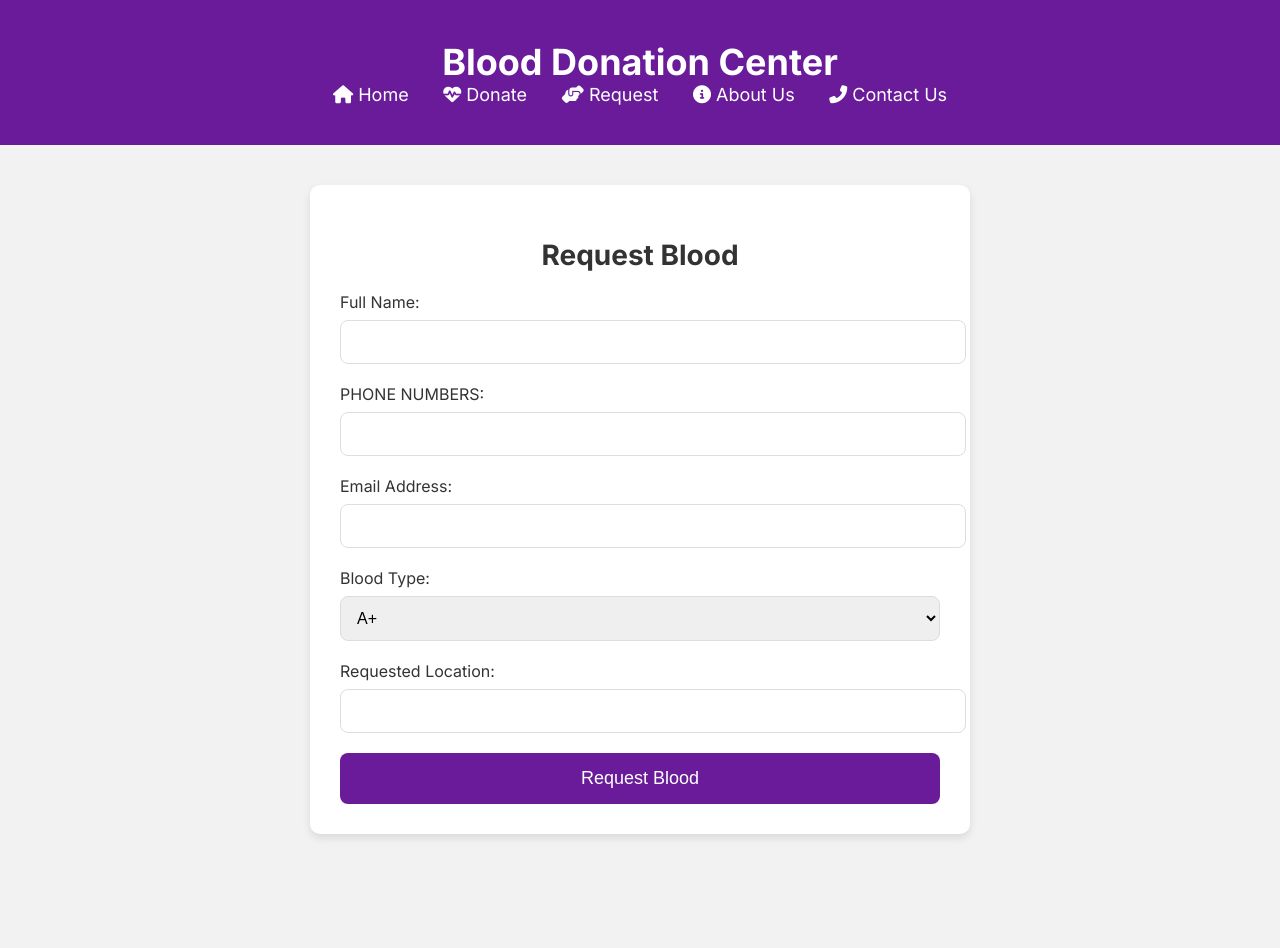
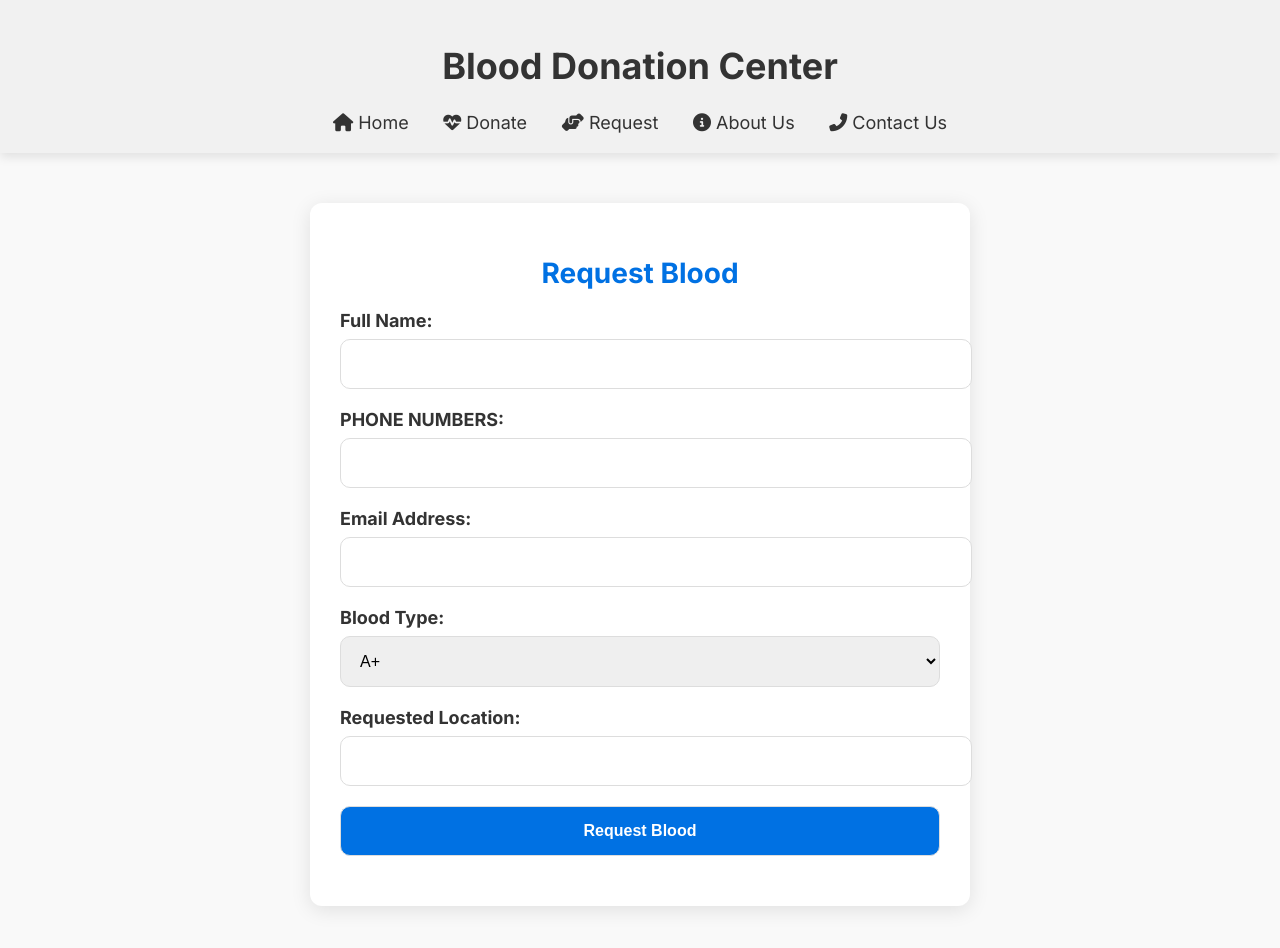
Before and after one commit to shababps00/project, a plain HTML site: page request.html in a window 1280 px wide. Before the commit the page ends 874 px from the top, so only its background shows below. Drawn offline with Linux system fonts and the light colour scheme.

Commit message:
Update style.css

```diff
--- a/style.css
+++ b/style.css
@@ -1,86 +1,106 @@
+/* Global Styles */
 body {
     font-family: 'Inter', sans-serif;
-    background-color: #f2f2f2;
-    color: #333;
     margin: 0;
     padding: 0;
+    background-color: #F9F9F9;
+    color: #333;
+    box-sizing: border-box;
 }
 
+/* Header Styles */
 header {
-    background-color: #6a1b9a;
-    color: white;
-    padding: 40px 0;
+    background-color: #F1F1F1;
+    padding: 20px;
     text-align: center;
+    box-shadow: 0 4px 10px rgba(0, 0, 0, 0.1);
 }
 
-h1 {
-    margin: 0;
+header h1 {
     font-size: 36px;
+    color: #333;
+}
+
+nav {
+    margin-top: 10px;
 }
 
 nav a {
-    color: white;
+    color: #333;
+    text-decoration: none;
     margin: 0 15px;
-    text-decoration: none;
     font-size: 18px;
 }
 
 nav a:hover {
-    color: #ffcc00;
+    color: #0071e3;
 }
 
-.donate-form-container,
+/* Request Form Container Styles */
 .request-form-container {
+    width: 80%;
     max-width: 600px;
-    margin: 40px auto;
+    margin: 50px auto;
+    padding: 30px;
     background-color: white;
-    padding: 30px;
-    border-radius: 10px;
-    box-shadow: 0 4px 8px rgba(0, 0, 0, 0.1);
+    border-radius: 12px;
+    box-shadow: 0 4px 20px rgba(0, 0, 0, 0.1);
 }
 
-h2 {
+.request-form-container h2 {
     font-size: 28px;
     text-align: center;
+    color: #0071e3;
     margin-bottom: 20px;
 }
 
-label {
+/* Input and Label Styles */
+.request-form-container label {
+    font-size: 18px;
+    font-weight: 600;
+    margin-bottom: 8px;
     display: block;
-    margin-bottom: 8px;
-    font-size: 16px;
 }
 
-input,
-select,
-textarea {
+.request-form-container input,
+.request-form-container select,
+.request-form-container textarea,
+.request-form-container button {
     width: 100%;
-    padding: 12px;
+    padding: 15px;
     margin-bottom: 20px;
-    border-radius: 8px;
     border: 1px solid #ddd;
+    border-radius: 10px;
     font-size: 16px;
+    transition: all 0.3s;
 }
 
-button {
-    width: 100%;
-    padding: 15px;
-    background-color: #6a1b9a;
-    color: white;
-    font-size: 18px;
-    border: none;
-    border-radius: 8px;
-    cursor: pointer;
+.request-form-container input:focus,
+.request-form-container select:focus,
+.request-form-container textarea:focus,
+.request-form-container button:focus {
+    outline: none;
+    border-color: #0071e3;
 }
 
-button:hover {
-    background-color: #ab47bc;
+/* Button Styles */
+.request-form-container button {
+    background-color: #0071e3;
+    color: white;
+    cursor: pointer;
+    font-weight: bold;
 }
 
+.request-form-container button:hover {
+    background-color: #005bb5;
+}
+
+/* Confirmation Message Styles */
 .confirmation-message {
+    display: none;
+    text-align: center;
+    font-size: 18px;
+    font-weight: 600;
+    color: #27ae60;
     margin-top: 20px;
-    font-size: 18px;
-    color: #4CAF50;
-    text-align: center;
-    display: none;
 }
```
